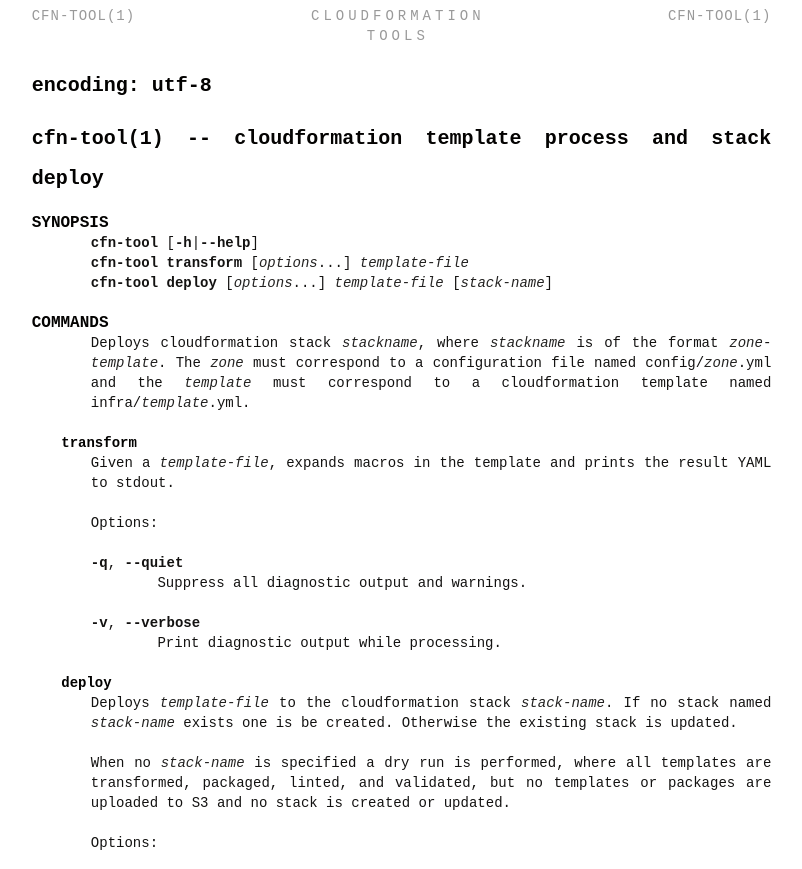
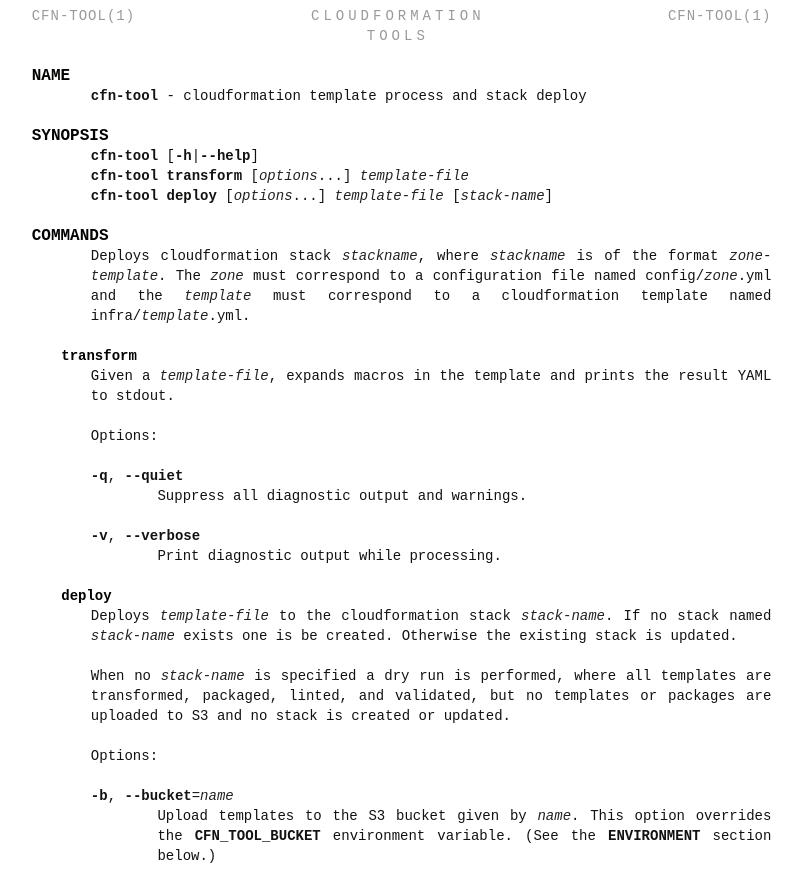
Before and after one commit to daggerml/cfn-tool, a website: page man/cfn-tool.1.html in a window 1280 px wide. Shown: the top 869 px of the page, without its empty margins (220-1022 px from the left). Drawn offline with Linux system fonts and the light colour scheme.

Commit message:
man page

```diff
--- a/man/cfn-tool.1.html
+++ b/man/cfn-tool.1.html
@@ -3,7 +3,7 @@
 <head>
   <meta http-equiv='content-type' value='text/html;charset=utf8'>
   <meta name='generator' value='Ronn/v0.7.3 (http://github.com/rtomayko/ronn/tree/0.7.3)'>
-  <title>cfn-tool(1) - encoding: utf-8</title>
+  <title>cfn-tool(1) - cloudformation template process and stack deploy</title>
   <style type='text/css' media='all'>
   /* style: man */
   body#manpage {margin:0}
@@ -57,6 +57,7 @@
   <div class='mp' id='man'>
 
   <div class='man-navigation' style='display:none'>
+    <a href="#NAME">NAME</a>
     <a href="#SYNOPSIS">SYNOPSIS</a>
     <a href="#COMMANDS">COMMANDS</a>
     <a href="#ENVIRONMENT">ENVIRONMENT</a>
@@ -69,8 +70,10 @@
     <li class='tr'>cfn-tool(1)</li>
   </ol>
 
-  <h1>encoding: utf-8</h1>
-<h1>cfn-tool(1) -- cloudformation template process and stack deploy</h1>
+  <h2 id="NAME">NAME</h2>
+<p class="man-name">
+  <code>cfn-tool</code> - <span class="man-whatis">cloudformation template process and stack deploy</span>
+</p>
 
 <h2 id="SYNOPSIS">SYNOPSIS</h2>
 
```
Also changed, not shown: cfn-tool.1.md (+0 -1 lines), 1 other file.
